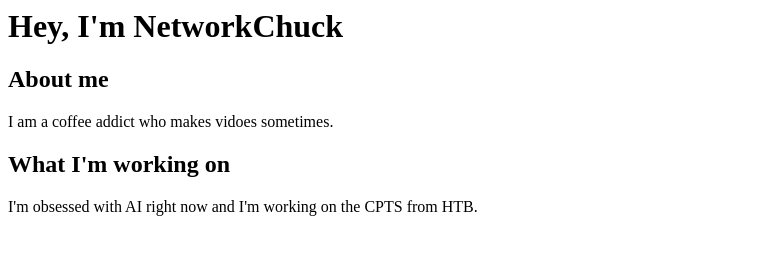
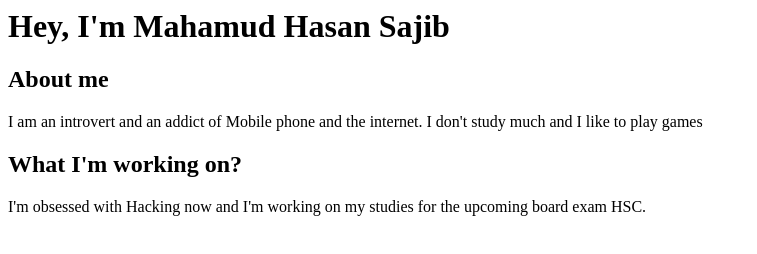
Before and after one commit to MH-Sajib/My-Website, a plain HTML site: page index.html in a window 1280 px wide. Shown: the whole page, without its empty margins (0-757 px from the left). Drawn offline with Linux system fonts and the light colour scheme.

Commit message:
Update index.html

```diff
--- a/index.html
+++ b/index.html
@@ -1,16 +1,16 @@
 
 <html>
     <h1>
-        Hey, I'm NetworkChuck
+        Hey, I'm Mahamud Hasan Sajib
     </h1>
     <body>
         <h2>About me</h2>
         <p>
-            I am a coffee addict who makes vidoes sometimes.
+            I am an introvert and an addict of Mobile phone and the internet. I don't study much and I like to play games
         </p>
-        <h2>What I'm working on</h2>
+        <h2>What I'm working on?</h2>
         <p>
-            I'm obsessed with AI right now and I'm working on the CPTS from HTB.
+            I'm obsessed with Hacking now and I'm working on my studies for the upcoming board exam HSC.
         </p>
     </body>
 </html>
```
